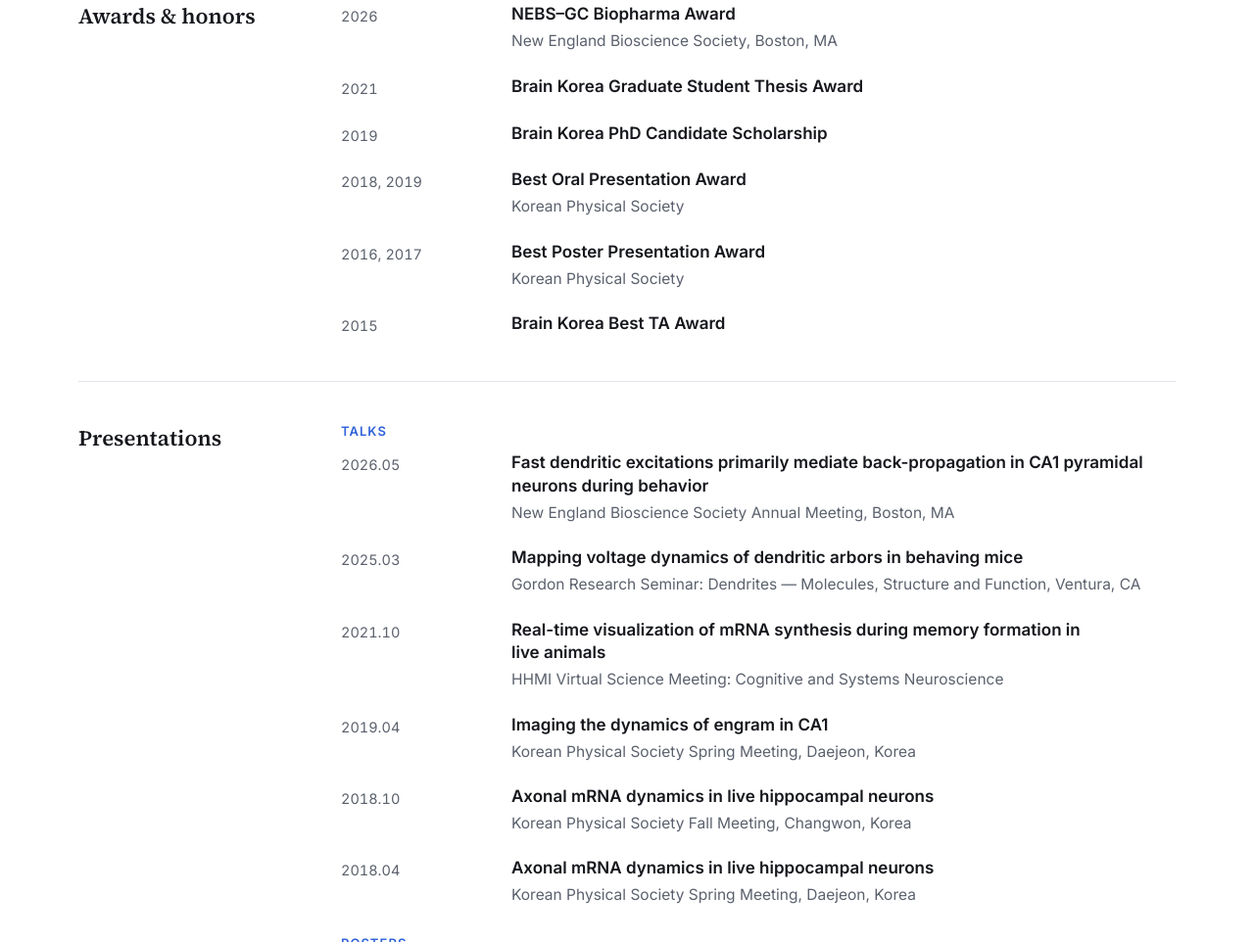
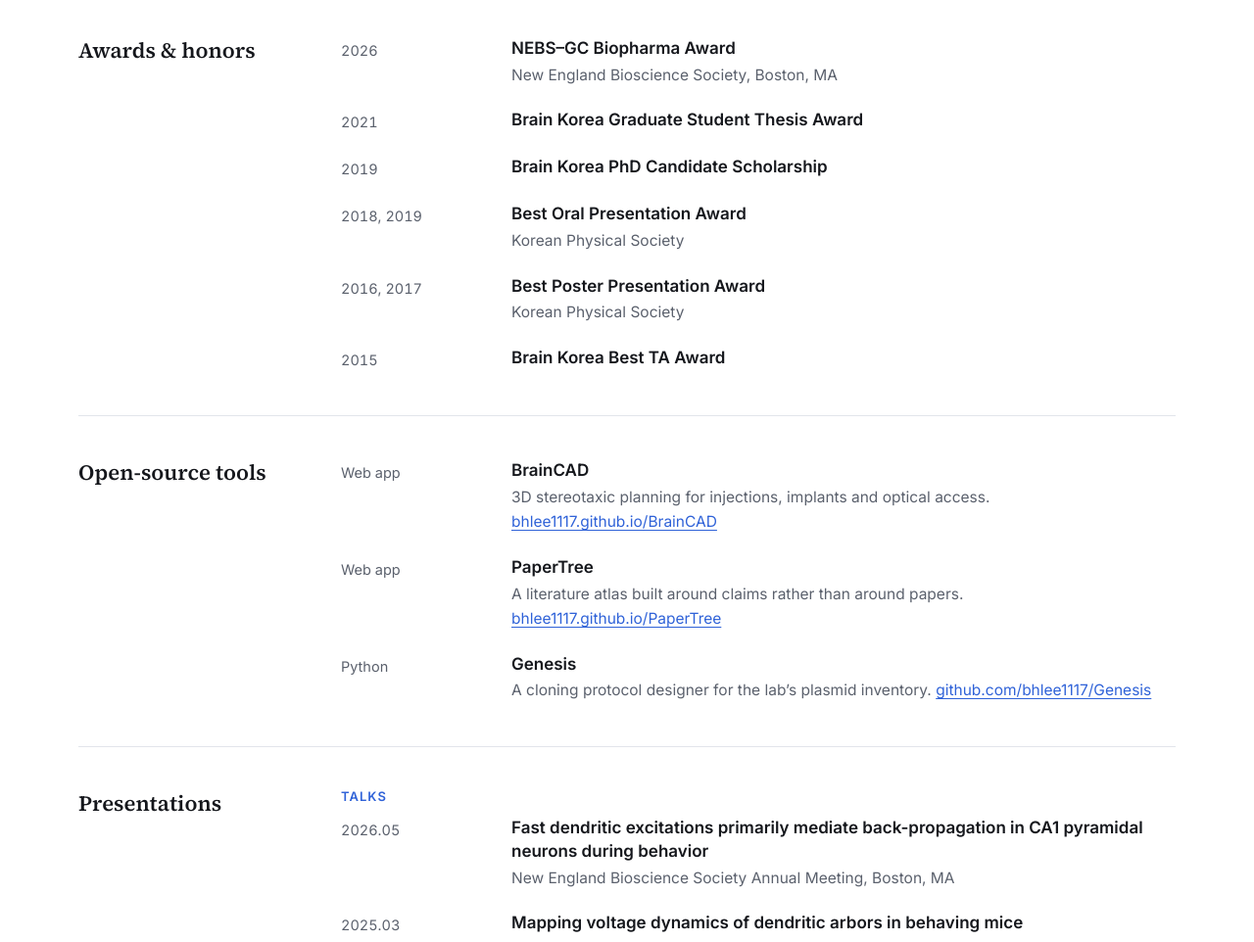
Before and after one commit to bhlee1117/bhlee1117.github.io, a plain HTML site: page cv/index.html in a window 1280 px wide. Shown: the part 1775-2737 px from the top of the page at 98% size. Drawn offline with Linux system fonts and the light colour scheme.

Commit message:
Update CV to the October 2026 version
Replace the downloadable PDF, add the open-source tools section
(BrainCAD, PaperTree, Genesis), match the revised wording of the
voltage-imaging summary, and note the version on the page.

Co-Authored-By: Claude Opus 5 <noreply@anthropic.com>

```diff
--- a/assets/css/style.css
+++ b/assets/css/style.css
@@ -334,6 +334,9 @@ p { margin: 0; }
 .cv-item { display: grid; grid-template-columns: 150px minmax(0, 1fr); gap: 4px 24px; }
 .cv-when { color: var(--muted); font-size: 14.5px; font-variant-numeric: tabular-nums; padding-top: 2px; }
 .cv-what h3 { font-family: var(--sans); font-size: 17px; font-weight: 600; line-height: 1.4; text-wrap: pretty; }
+.cv-what h3 a { color: inherit; text-decoration: none; }
+.cv-what h3 a:hover { color: var(--accent); text-decoration: underline; text-underline-offset: 3px; }
+.cv-updated { margin: 10px 0 0; color: var(--muted); font-size: 15px; }
 .cv-what p { color: var(--muted); font-size: 15.5px; margin-top: 2px; }
 .cv-bullets { margin: 0; padding-left: 20px; display: grid; gap: 14px; }
 .cv-bullets li { font-size: 16px; line-height: 1.65; }
--- a/cv/index.html
+++ b/cv/index.html
@@ -47,6 +47,7 @@
         <p class="eyebrow">CV</p>
         <h1>Curriculum vitae</h1>
         <p class="lead">Physicist by training, working where optics, molecular imaging and neurophysiology meet.</p>
+        <p class="cv-updated">Updated October 2026</p>
         <div class="page-actions">
           <a class="button" href="/assets/cv/Byung_Hun_Lee_CV.pdf">
             <svg aria-hidden="true" viewBox="0 0 24 24"><path d="M12 3v12m0 0-4.5-4.5M12 15l4.5-4.5M4 17v2a2 2 0 0 0 2 2h12a2 2 0 0 0 2-2v-2"/></svg>
@@ -76,7 +77,7 @@
         <section class="cv-block" id="experience">
           <h2>Research experience</h2>
           <ul class="cv-bullets">
-            <li><strong>In vivo dendritic voltage imaging</strong> (Harvard). High-speed voltage imaging across the dendritic trees of hippocampal CA1 pyramidal neurons in awake mice navigating virtual reality, to ask what dendritic excitations compute in vivo.</li>
+            <li><strong>In vivo dendritic voltage imaging</strong> (Harvard). High-speed voltage imaging across the dendritic trees of hippocampal CA1 pyramidal neurons in awake mice navigating virtual reality, to ask how neurons convert synaptic inputs into spiking outputs and what dendritic excitations compute in vivo.</li>
             <li><strong>Real-time imaging of <i>Arc</i> mRNA synthesis in the live mouse brain</strong> (SNU). Used PP7 mRNA tagging to observe <i>Arc</i> transcription in live mice, identified transcription events in hundreds of neurons in hippocampal CA1 and retrosplenial cortex during memory formation and retrieval, and related them to Ca<sup>2+</sup> activity in virtual reality.</li>
             <li><strong>Axonal β-actin mRNA dynamics</strong> (SNU). Visualized endogenous β-actin mRNA in live neurons from transgenic mice and developed the HybTrack tracking software to analyze how the mRNAs are transported and localized in axons.</li>
           </ul>
@@ -103,6 +104,14 @@
             <li class="cv-item"><span class="cv-when">2018, 2019</span><div class="cv-what"><h3>Best Oral Presentation Award</h3><p>Korean Physical Society</p></div></li>
             <li class="cv-item"><span class="cv-when">2016, 2017</span><div class="cv-what"><h3>Best Poster Presentation Award</h3><p>Korean Physical Society</p></div></li>
             <li class="cv-item"><span class="cv-when">2015</span><div class="cv-what"><h3>Brain Korea Best TA Award</h3></div></li>
+          </ul>
+        </section>
+        <section class="cv-block" id="tools">
+          <h2>Open-source tools</h2>
+          <ul class="cv-list">
+            <li class="cv-item"><span class="cv-when">Web app</span><div class="cv-what"><h3><a href="/projects/braincad/">BrainCAD</a></h3><p>3D stereotaxic planning for injections, implants and optical access. <a href="https://bhlee1117.github.io/BrainCAD/" rel="noopener">bhlee1117.github.io/BrainCAD</a></p></div></li>
+            <li class="cv-item"><span class="cv-when">Web app</span><div class="cv-what"><h3><a href="/projects/papertree/">PaperTree</a></h3><p>A literature atlas built around claims rather than around papers. <a href="https://bhlee1117.github.io/PaperTree/" rel="noopener">bhlee1117.github.io/PaperTree</a></p></div></li>
+            <li class="cv-item"><span class="cv-when">Python</span><div class="cv-what"><h3><a href="/projects/genesis/">Genesis</a></h3><p>A cloning protocol designer for the lab’s plasmid inventory. <a href="https://github.com/bhlee1117/Genesis" rel="noopener">github.com/bhlee1117/Genesis</a></p></div></li>
           </ul>
         </section>
         <section class="cv-block" id="presentations">
```
Also changed, not shown: 1 other file.
